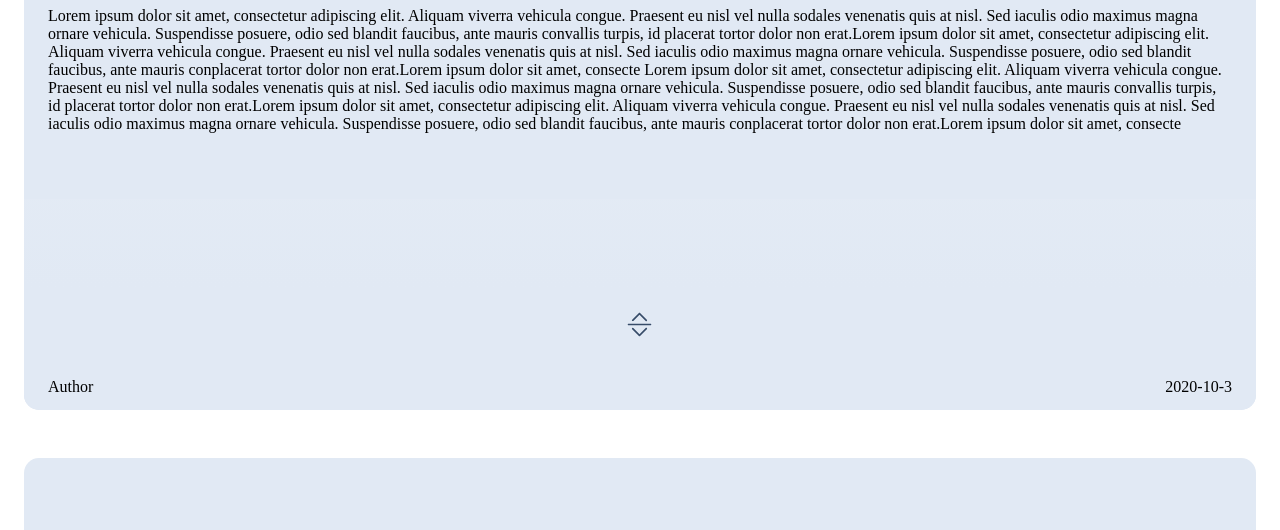
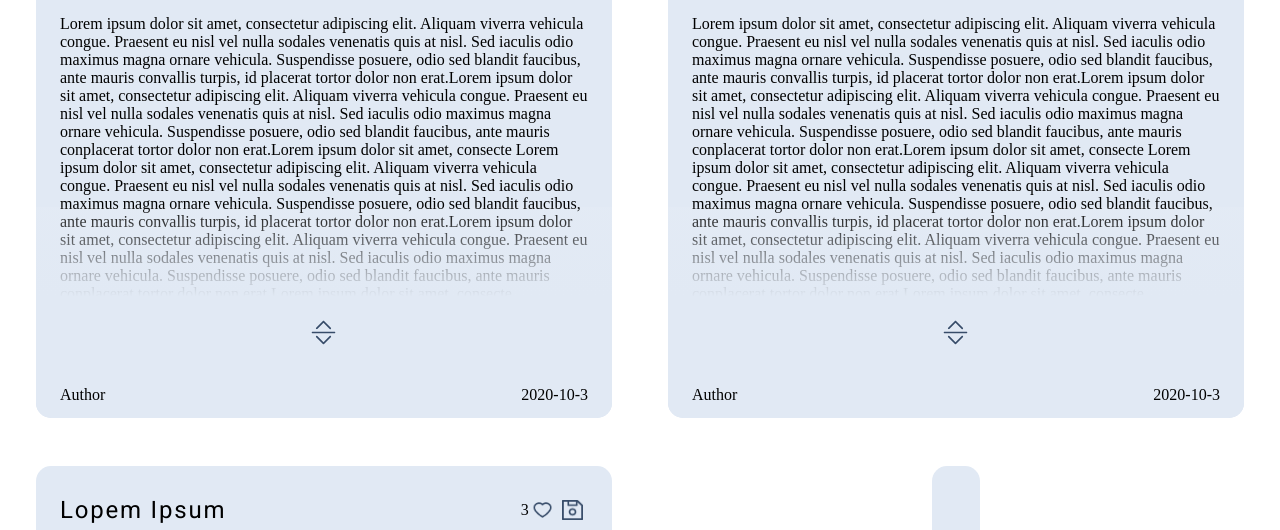
Before and after one commit to Hugocsundberg/Fake_news, a PHP site: page / in a window 1280 px wide. Shown: the part 350-880 px from the top of the page. Run offline with PHP 8.4, Linux system fonts and the light colour scheme.

Commit message:
changed flexbox to grid

```diff
--- a/index.html
+++ b/index.html
@@ -9,10 +9,11 @@
         <link rel="stylesheet" href="/styling/card/card_nav.css">
         <link rel="stylesheet" href="/styling/utility.css">
         <link rel="stylesheet" href="/styling/nav.css">
+        <link rel="stylesheet" href="/styling/root.css">
         <link href="https://fonts.googleapis.com/css2?family=Roboto:ital,wght@0,100;0,300;0,400;0,500;0,700;0,900;1,100;1,300;1,400;1,500;1,700;1,900&display=swap" rel="stylesheet">
     </head>
     <body>
-    <div class="flexContainer w-100">
+        <div class="gridContainer">
             <div class="card">
             <div class="card_top-section w-100">
                 <div class="card_top-text h-100"><p>Lopem Ipsum</p></div>
@@ -36,9 +37,53 @@
                     <div class="card_date">2020-10-3</div>
                 </div>
             </div>
+            <div class="card">
+            <div class="card_top-section w-100">
+                <div class="card_top-text h-100"><p>Lopem Ipsum</p></div>
+                <div class="card_top-icons h-100">
+                    <p>3</p>
+                    <div class="icon1"></div>
+                    <div class="icon2"></div>
+                </div>
+            </div>
+            <div class="card_image"></div>
+            <div class="card_main-content">
+                <p>
+                    Lorem ipsum dolor sit amet, consectetur adipiscing elit. Aliquam viverra vehicula congue. Praesent eu nisl vel nulla sodales venenatis quis at nisl. Sed iaculis odio maximus magna ornare vehicula. Suspendisse posuere, odio sed blandit faucibus, ante mauris convallis turpis, id placerat tortor dolor non erat.Lorem ipsum dolor sit amet, consectetur adipiscing elit. Aliquam viverra vehicula congue. Praesent eu nisl vel nulla sodales venenatis quis at nisl. Sed iaculis odio maximus magna ornare vehicula. Suspendisse posuere, odio sed blandit faucibus, ante mauris conplacerat tortor dolor non erat.Lorem ipsum dolor sit amet, consecte Lorem ipsum dolor sit amet, consectetur adipiscing elit. Aliquam viverra vehicula congue. Praesent eu nisl vel nulla sodales venenatis quis at nisl. Sed iaculis odio maximus magna ornare vehicula. Suspendisse posuere, odio sed blandit faucibus, ante mauris convallis turpis, id placerat tortor dolor non erat.Lorem ipsum dolor sit amet, consectetur adipiscing elit. Aliquam viverra vehicula congue. Praesent eu nisl vel nulla sodales venenatis quis at nisl. Sed iaculis odio maximus magna ornare vehicula. Suspendisse posuere, odio sed blandit faucibus, ante mauris conplacerat tortor dolor non erat.Lorem ipsum dolor sit amet, consecte
+                </p>
+            </div>
+            <div class="card_text-fade-away w-100">
+                <div class="card_expand-icon"></div>
+            </div>
+                <div class="card_bottom-section w-100">
+                    <div class="card_author">Author</div>
+                    <div class="card_date">2020-10-3</div>
+                </div>
+            </div>
+            <div class="card">
+            <div class="card_top-section w-100">
+                <div class="card_top-text h-100"><p>Lopem Ipsum</p></div>
+                <div class="card_top-icons h-100">
+                    <p>3</p>
+                    <div class="icon1"></div>
+                    <div class="icon2"></div>
+                </div>
+            </div>
+            <div class="card_image"></div>
+            <div class="card_main-content">
+                <p>
+                    Lorem ipsum dolor sit amet, consectetur adipiscing elit. Aliquam viverra vehicula congue. Praesent eu nisl vel nulla sodales venenatis quis at nisl. Sed iaculis odio maximus magna ornare vehicula. Suspendisse posuere, odio sed blandit faucibus, ante mauris convallis turpis, id placerat tortor dolor non erat.Lorem ipsum dolor sit amet, consectetur adipiscing elit. Aliquam viverra vehicula congue. Praesent eu nisl vel nulla sodales venenatis quis at nisl. Sed iaculis odio maximus magna ornare vehicula. Suspendisse posuere, odio sed blandit faucibus, ante mauris conplacerat tortor dolor non erat.Lorem ipsum dolor sit amet, consecte Lorem ipsum dolor sit amet, consectetur adipiscing elit. Aliquam viverra vehicula congue. Praesent eu nisl vel nulla sodales venenatis quis at nisl. Sed iaculis odio maximus magna ornare vehicula. Suspendisse posuere, odio sed blandit faucibus, ante mauris convallis turpis, id placerat tortor dolor non erat.Lorem ipsum dolor sit amet, consectetur adipiscing elit. Aliquam viverra vehicula congue. Praesent eu nisl vel nulla sodales venenatis quis at nisl. Sed iaculis odio maximus magna ornare vehicula. Suspendisse posuere, odio sed blandit faucibus, ante mauris conplacerat tortor dolor non erat.Lorem ipsum dolor sit amet, consecte
+                </p>
+            </div>
+            <div class="card_text-fade-away w-100">
+                <div class="card_expand-icon"></div>
+            </div>
+                <div class="card_bottom-section w-100">
+                    <div class="card_author">Author</div>
+                    <div class="card_date">2020-10-3</div>
+                </div>
             </div>
 
-    <div class="flexContainer">
             <div class="card">
             <div class="card_top-section">
                 <div class="card_top-text"></div>
@@ -54,9 +99,8 @@
                 <div class="card_date"></div>
             </div>
             </div>
-    </div>
 
-    <div class="flexContainer">
+
             <div class="card">
             <div class="card_top-section">
                 <div class="card_top-text"></div>
--- a/styling/card/card_main.css
+++ b/styling/card/card_main.css
@@ -1,16 +1,13 @@
-body, html {
-    margin: 0;
-    padding: 0;
+.gridContainer {
+    justify-items: center;
+    max-width: 90rem;
     width: 100%;
-    box-sizing: unset;
-}
-
-.flexContainer {
-    display: flex;
-    flex-direction: column;
+    display: grid;
+    grid-template-columns: repeat(auto-fit, minmax(27rem, 1fr));
 }
 
 .card {
+    max-width: 33rem;
     margin: 1.5rem;
     padding: 1.5rem;
     margin-bottom: 1.5rem;
```
Lines whose indentation alone changed are shown as unchanged.
